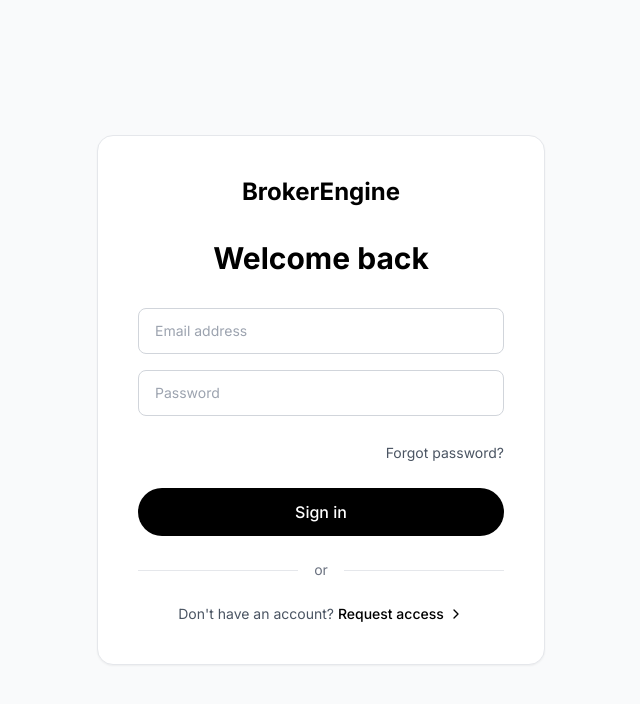
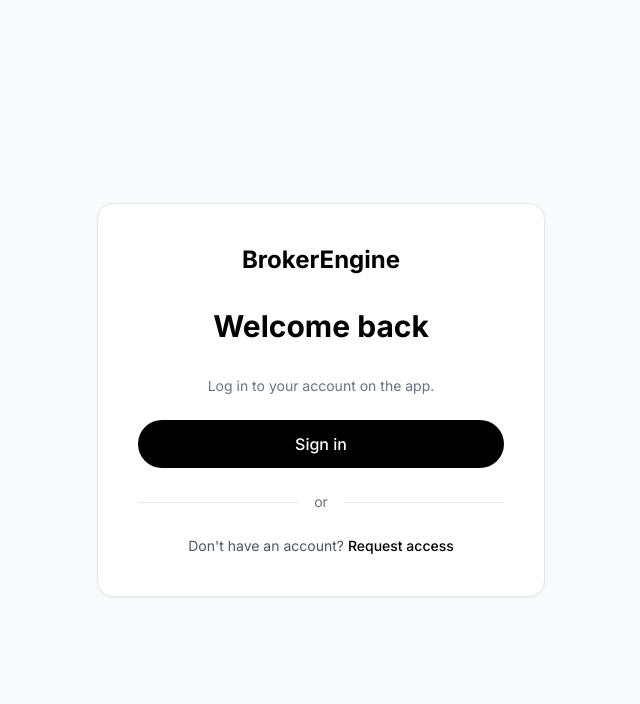
Before and after one commit to AutopilotPR/brokerengine-marketing, a Next.js app: page /login in a window 1280 px wide. Shown: the top 704 px of the page, without its empty margins (319-959 px from the left). Built offline with nearby package versions, Linux system fonts and the light colour scheme.

Commit message:
Fix: signup and login pages on marketing site were dead forms — now redirect to app.brokerengine.ai

```diff
--- a/app/login/page.tsx
+++ b/app/login/page.tsx
@@ -1,62 +1,38 @@
-'use client';
-
-import { ChevronRight } from 'lucide-react';
-
 export default function Login() {
   return (
     <div className="w-full min-h-screen bg-gray-50 flex items-center justify-center px-6">
       <div className="w-full max-w-md">
-        {/* Card */}
         <div className="bg-white rounded-2xl border border-gray-200 p-10 shadow-sm">
-          {/* Logo */}
           <div className="text-center mb-8">
             <p className="font-bold text-2xl text-black">BrokerEngine</p>
           </div>
 
-          {/* Heading */}
           <h1 className="text-3xl font-bold text-black mb-8 text-center">
             Welcome back
           </h1>
 
-          {/* Form */}
-          <div className="space-y-4 mb-6">
-            <input
-              type="email"
-              placeholder="Email address"
-              className="w-full px-4 py-3 border border-gray-300 rounded-lg text-sm focus:outline-none focus:ring-2 focus:ring-black focus:border-transparent"
-            />
-            <input
-              type="password"
-              placeholder="Password"
-              className="w-full px-4 py-3 border border-gray-300 rounded-lg text-sm focus:outline-none focus:ring-2 focus:ring-black focus:border-transparent"
-            />
-          </div>
+          <p className="text-sm text-gray-500 text-center mb-6">
+            Log in to your account on the app.
+          </p>
 
-          {/* Forgot Password */}
-          <div className="text-right mb-6">
-            <a href="#" className="text-sm text-gray-600 hover:text-black">
-              Forgot password?
-            </a>
-          </div>
+          <a
+            href="https://app.brokerengine.ai/login"
+            className="block w-full px-6 py-3 bg-black text-white rounded-full font-medium hover:bg-gray-900 transition mb-6 text-center"
+          >
+            Sign in
+          </a>
 
-          {/* Sign In Button */}
-          <button className="w-full px-6 py-3 bg-black text-white rounded-full font-medium hover:bg-gray-900 transition mb-6">
-            Sign in
-          </button>
-
-          {/* Divider */}
           <div className="flex items-center gap-4 mb-6">
             <div className="flex-1 border-t border-gray-200"></div>
             <p className="text-sm text-gray-500">or</p>
             <div className="flex-1 border-t border-gray-200"></div>
           </div>
 
-          {/* Sign Up Link */}
           <div className="text-center">
             <p className="text-sm text-gray-600">
               Don&apos;t have an account?{' '}
-              <a href="/signup" className="text-black font-medium hover:underline inline-flex items-center gap-1">
-                Request access <ChevronRight size={16} />
+              <a href="https://app.brokerengine.ai/signup" className="text-black font-medium hover:underline">
+                Request access
               </a>
             </p>
           </div>
--- a/app/signup/page.tsx
+++ b/app/signup/page.tsx
@@ -1,75 +1,47 @@
-'use client';
-
-import { ChevronRight } from 'lucide-react';
-
 export default function Signup() {
   return (
     <div className="w-full min-h-screen bg-gray-50 flex items-center justify-center px-6">
       <div className="w-full max-w-md">
-        {/* Card */}
         <div className="bg-white rounded-2xl border border-gray-200 p-10 shadow-sm">
-          {/* Logo */}
           <div className="text-center mb-8">
             <p className="font-bold text-2xl text-black">BrokerEngine</p>
           </div>
 
-          {/* Heading */}
           <h1 className="text-3xl font-bold text-black mb-8 text-center">
             Create your account
           </h1>
 
-          {/* Form */}
-          <div className="space-y-4 mb-6">
-            <input
-              type="text"
-              placeholder="Full name"
-              className="w-full px-4 py-3 border border-gray-300 rounded-lg text-sm focus:outline-none focus:ring-2 focus:ring-black focus:border-transparent"
-            />
-            <input
-              type="email"
-              placeholder="Work email"
-              className="w-full px-4 py-3 border border-gray-300 rounded-lg text-sm focus:outline-none focus:ring-2 focus:ring-black focus:border-transparent"
-            />
-            <input
-              type="password"
-              placeholder="Password"
-              className="w-full px-4 py-3 border border-gray-300 rounded-lg text-sm focus:outline-none focus:ring-2 focus:ring-black focus:border-transparent"
-            />
-          </div>
+          <p className="text-sm text-gray-500 text-center mb-6">
+            You&apos;ll be taken to the app to complete sign up.
+          </p>
 
-          {/* Create Account Button */}
-          <button className="w-full px-6 py-3 bg-black text-white rounded-full font-medium hover:bg-gray-900 transition mb-6">
+          <a
+            href="https://app.brokerengine.ai/signup"
+            className="block w-full px-6 py-3 bg-black text-white rounded-full font-medium hover:bg-gray-900 transition mb-6 text-center"
+          >
             Create account
-          </button>
+          </a>
 
-          {/* Divider */}
           <div className="flex items-center gap-4 mb-6">
             <div className="flex-1 border-t border-gray-200"></div>
             <p className="text-sm text-gray-500">or</p>
             <div className="flex-1 border-t border-gray-200"></div>
           </div>
 
-          {/* Sign In Link */}
           <div className="text-center mb-8">
             <p className="text-sm text-gray-600">
               Already have an account?{' '}
-              <a href="/login" className="text-black font-medium hover:underline inline-flex items-center gap-1">
-                Sign in <ChevronRight size={16} />
+              <a href="https://app.brokerengine.ai/login" className="text-black font-medium hover:underline">
+                Sign in
               </a>
             </p>
           </div>
 
-          {/* Legal Copy */}
           <p className="text-xs text-gray-500 text-center">
             By creating an account, you agree to our{' '}
-            <a href="#" className="text-black hover:underline">
-              Terms
-            </a>{' '}
+            <a href="#" className="text-black hover:underline">Terms</a>{' '}
             and{' '}
-            <a href="#" className="text-black hover:underline">
-              Privacy Policy
-            </a>
-            .
+            <a href="#" className="text-black hover:underline">Privacy Policy</a>.
           </p>
         </div>
       </div>
```
